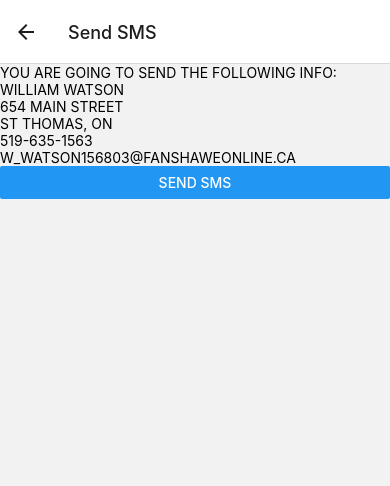
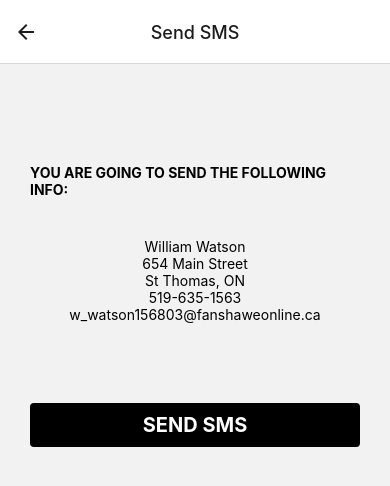
Before and after one commit to threnody5/INFO-3173-Lab-5, a React Native app: screen /SMS in a window 390 px wide. Shown: the top 486 px of the page. Built offline with nearby package versions, Linux system fonts and the light colour scheme.

Commit message:
add button function, emailScreen and smsScreen. add contact details, and move css for screens to own module

```diff
--- a/App.js
+++ b/App.js
@@ -1,8 +1,11 @@
 import React from 'react';
-import { StyleSheet, Text, View, Button, TouchableOpacity, Alert } from 'react-native';
+import { StyleSheet, View } from 'react-native';
 import { NavigationContainer } from '@react-navigation/native';
 import { createNativeStackNavigator } from '@react-navigation/native-stack';
 import Header from './header/Header';
+import EmailScreen from './components/EmailScreen';
+import SMSScreen from './components/SMSScreen';
+import Button from './components/Button';
 
 const Stack = createNativeStackNavigator();
 
@@ -14,139 +17,42 @@ export default function App() {
         <Stack.Screen
           name='Home'
           component={ HomeScreen }
-          options={ { title: 'Home' } }
+          options={ { title: 'Home', headerTitleAlign: 'center' } }
+
         />
         <Stack.Screen
           name='Email'
           component={ EmailScreen }
-          options={ { title: 'Send Email' } }
+          options={ { title: 'Send Email', headerTitleAlign: 'center' } }
         />
         <Stack.Screen
           name='SMS'
           component={ SMSScreen }
-          options={ { title: 'Send SMS' } }
+          options={ { title: 'Send SMS', headerTitleAlign: 'center' } }
         />
       </Stack.Navigator>
     </NavigationContainer>
   )
-
 }
 
 const HomeScreen = ({ navigation }) => {
   return (
-    <View>
+    <View style={ styles.form }>
       <Header />
-      <View style={styles.buttonContainer}>
-        <Button title='EMAIL MY INFO' color='#80bfff' onPress={ () => { navigation.navigate('Email') } } />
-        <Button title='SMS MY INFO' color='#80bfff' onPress={ () => { navigation.navigate('SMS') } } />
+      <View style={ styles.buttonContainer }>
+        <Button title='EMAIL MY INFO' onPress={ () => { navigation.navigate('Email') } } />
+      </View>
+      <View>
+        <Button title='SMS MY INFO' onPress={ () => { navigation.navigate('SMS') } } />
       </View>
     </View>
   )
 }
 
-const EmailScreen = () => {
-  return (
-    <View>
-      <View>
-        <Text>YOU ARE GOING TO SEND THE FOLLOWING INFO:</Text>
-      </View>
-      <View style={ styles.contactList }>
-        <Text style={ styles.contactList }>{ contactDetails.name }</Text>
-        <Text>{ contactDetails.address }</Text>
-        <Text>{ contactDetails.city }, { contactDetails.province }</Text>
-        <Text>{ contactDetails.phoneNumber }</Text>
-        <Text>{ contactDetails.emailAddress }</Text>
-      </View>
-      <View>
-        <Button title='SEND Email' onPress={ SendMessageWithEmail } />
-        {/* <TouchableOpacity activeOpacity={ 0.8 } onPress={ () => { console.log('it works!') } }>
-          <Text color={ styles.buttonText }>Touch Me</Text>
-        </TouchableOpacity> */}
-      </View>
-    </View>
-  )
-}
-
-const SMSScreen = () => {
-  return (
-    <View>
-      <View>
-        <Text>YOU ARE GOING TO SEND THE FOLLOWING INFO:</Text>
-      </View>
-      <View style={ styles.contactList }>
-        <Text style={ styles.contactList }>{ contactDetails.name }</Text>
-        <Text>{ contactDetails.address }</Text>
-        <Text>{ contactDetails.city }, { contactDetails.province }</Text>
-        <Text>{ contactDetails.phoneNumber }</Text>
-        <Text>{ contactDetails.emailAddress }</Text>
-      </View>
-      <View>
-        <Button title='SEND SMS' onPress={ SendMessageWithSMS } />
-        {/* <TouchableOpacity activeOpacity={ 0.8 } onPress={ () => { console.log('it works!') } }>
-        <Text color={ styles.buttonText }>Touch Me</Text>
-      </TouchableOpacity> */}
-      </View>
-    </View>
-  )
-}
-
-const SendMessageWithEmail = () => {
-  Alert.alert('Email has been sent successfully!');
-}
-
-const SendMessageWithSMS = () => {
-  Alert.alert('SMS has been sent successfully!');
-}
-
-const contactDetails = {
-  name: 'William Watson',
-  address: '654 Main Street',
-  city: 'St Thomas',
-  province: 'ON',
-  phoneNumber: '519-635-1563',
-  emailAddress: 'w_watson156803@fanshaweonline.ca'
-}
-
 const styles = StyleSheet.create({
-  contactList: {
-    textTransform: 'uppercase',
-  },
   form: {
     flex: 1,
     margin: 30,
     marginTop: 60,
-  },
-  label: {
-    fontSize: 18,
-    marginBottom: 30,
-    textAlign: 'center',
-  },
-  textInput: {
-    borderColor: '#ccc',
-    borderWidth: 1,
-    marginBottom: 15,
-    paddingVertical: 4,
-    paddingHorizontal: 2,
-    textAlignVertical: 'top',
-  },
-  buttonContainer: {
-    paddingVertical: 40,
-    flexDirection: 'column',
-    justifyContent: 'space-between',
-    width: '100%',
-  },
-  button: {
-    justifyContent: 'center',
-    width: '70%',
-    paddingVertical: 20,
-    backgroundColor: 'white'
-  },
-  buttonText: {
-    color: 'white',
-    justifyContent: 'center',
-  },
-  title: {
-    textAlign: 'center',
-    fontSize: 30,
-  },
+  }
 });
--- /dev/null
+++ b/components/Button.js
@@ -0,0 +1,32 @@
+import { Text, Pressable, StyleSheet, View } from 'react-native';
+
+export default function Button(props) {
+    const { onPress, title } = props;
+    return (
+        <View style={ styles.buttonContainer }>
+            <Pressable style={ styles.button } onPress={ onPress } >
+                <Text style={ styles.text }>{ title }</Text>
+            </Pressable>
+        </View>
+    )
+}
+
+const styles = StyleSheet.create({
+    text: {
+        fontSize: 20,
+        fontWeight: 'bold',
+        color: 'white'
+    },
+    button: {
+        alignItems: 'center',
+        paddingVertical: 10,
+        backgroundColor: '#000',
+        borderRadius: 4,
+    },
+    buttonContainer: {
+        paddingVertical: 40,
+        flexDirection: 'column',
+        justifyContent: 'center',
+        width: '100%'
+    }
+})
--- /dev/null
+++ b/components/EmailScreen.js
@@ -0,0 +1,30 @@
+import { View, Text, Alert } from 'react-native';
+import { ContactDetails } from '../contact/ContactDetails';
+import { ScreenCSS } from '../css/ScreenCSS';
+import Button from './Button';
+
+function EmailScreen() {
+    return (
+        <View style={ ScreenCSS.form }>
+            <View style={ ScreenCSS.disclaimerContainer }>
+                <Text style={ ScreenCSS.disclaimerMessage } >YOU ARE GOING TO SEND THE FOLLOWING INFO:</Text>
+            </View>
+            <View style={ ScreenCSS.contactList }>
+                <Text>{ ContactDetails.name }</Text>
+                <Text>{ ContactDetails.address }</Text>
+                <Text>{ ContactDetails.city }, { ContactDetails.province }</Text>
+                <Text>{ ContactDetails.phoneNumber }</Text>
+                <Text>{ ContactDetails.emailAddress }</Text>
+            </View>
+            <View>
+                <Button title='SEND Email' onPress={ SendMessageWithEmail } />
+            </View>
+        </View>
+    )
+}
+
+const SendMessageWithEmail = () => {
+    Alert.alert('Email has been sent successfully!');
+}
+
+export default EmailScreen;
--- /dev/null
+++ b/components/SMSScreen.js
@@ -0,0 +1,30 @@
+import { View, Text, Alert } from 'react-native';
+import { ContactDetails } from '../contact/ContactDetails';
+import { ScreenCSS } from  '../css/ScreenCSS';
+import Button from './Button';
+
+function SMSScreen() {
+    return (
+        <View style={ ScreenCSS.form }>
+            <View style={ ScreenCSS.disclaimerContainer }>
+                <Text style={ ScreenCSS.disclaimerMessage }>YOU ARE GOING TO SEND THE FOLLOWING INFO:</Text>
+            </View>
+            <View style={ ScreenCSS.contactList }>
+                <Text>{ ContactDetails.name }</Text>
+                <Text>{ ContactDetails.address }</Text>
+                <Text>{ ContactDetails.city }, { ContactDetails.province }</Text>
+                <Text>{ ContactDetails.phoneNumber }</Text>
+                <Text>{ ContactDetails.emailAddress }</Text>
+            </View>
+            <View>
+                <Button title='SEND SMS' onPress={ SendMessageWithSMS } />
+            </View>
+        </View>
+    )
+}
+
+const SendMessageWithSMS = () => {
+    Alert.alert('SMS has been sent successfully!');
+}
+
+export default SMSScreen;
--- /dev/null
+++ b/contact/ContactDetails.js
@@ -0,0 +1,8 @@
+export const ContactDetails = {
+    name: 'William Watson',
+    address: '654 Main Street',
+    city: 'St Thomas',
+    province: 'ON',
+    phoneNumber: '519-635-1563',
+    emailAddress: 'w_watson156803@fanshaweonline.ca'
+  }
--- /dev/null
+++ b/css/ScreenCSS.js
@@ -0,0 +1,31 @@
+import { StyleSheet } from 'react-native';
+
+export const ScreenCSS = StyleSheet.create({
+    disclaimerContainer: {
+        alignItems: 'center',
+        paddingTop: 40,
+        paddingBottom: 40
+    },
+    disclaimerMessage: {
+        fontSize: 14,
+        fontWeight: 'bold',
+    },
+    contactList: {
+        alignItems: 'center',
+    },
+    button: {
+        alignItems: 'center',
+        paddingVertical: 10,
+        backgroundColor: '#000',
+        borderRadius: 4
+    },
+    contactList: {
+        paddingBottom: 40,
+        alignItems: 'center',
+    },
+    form: {
+        flex: 1,
+        margin: 30,
+        marginTop: 60,
+      }
+})
--- a/header/Header.js
+++ b/header/Header.js
@@ -18,7 +18,7 @@ const styles = StyleSheet.create({
         fontWeight: 'bold',
         textAlign: 'center',
         paddingTop: 30,
-        paddingBottom: 10,
+        paddingBottom: 60,
         fontSize: 30,
         width: '100%'
     }
```
Also changed, not shown: components/SendMessageWithEmail.js (deleted, +0 -14 lines), components/SendMessageWithSMS.js (deleted, +0 -60 lines).
